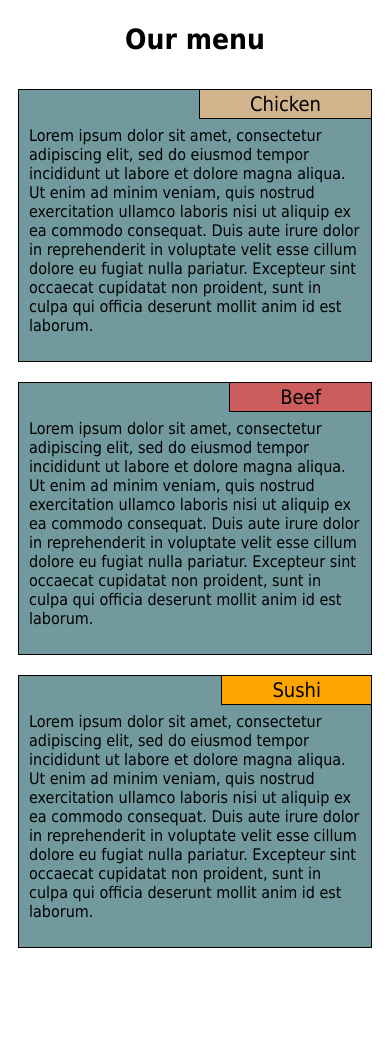
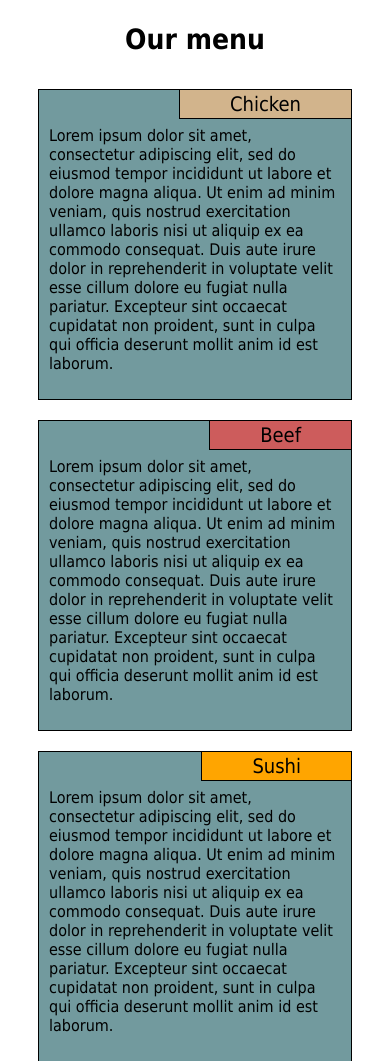
Before and after one commit to alexp1010/coursera_web_dev, a plain HTML site: page module2-solution/index.html in a window 390 px wide. Shown: the top 1061 px of the page. Before the commit the page ends 958 px from the top, so only its background shows below. Drawn offline with Linux system fonts and the light colour scheme.

Commit message:
second version

```diff
--- a/module2-solution/css/styles.css
+++ b/module2-solution/css/styles.css
@@ -140,7 +140,7 @@
 @media (max-width: 767px) {
   .col-sm-1, .col-sm-2, .col-sm-3, .col-sm-4, .col-sm-5, .col-sm-6, .col-sm-7, .col-sm-8, .col-sm-9, .col-sm-10, .col-sm-11, .col-sm-12 {
     float: left;
-    padding: 10px;
+    padding: 10px 30px 10px 30px;
   }
   .col-sm-1 {
     width: 8.33%;
```
